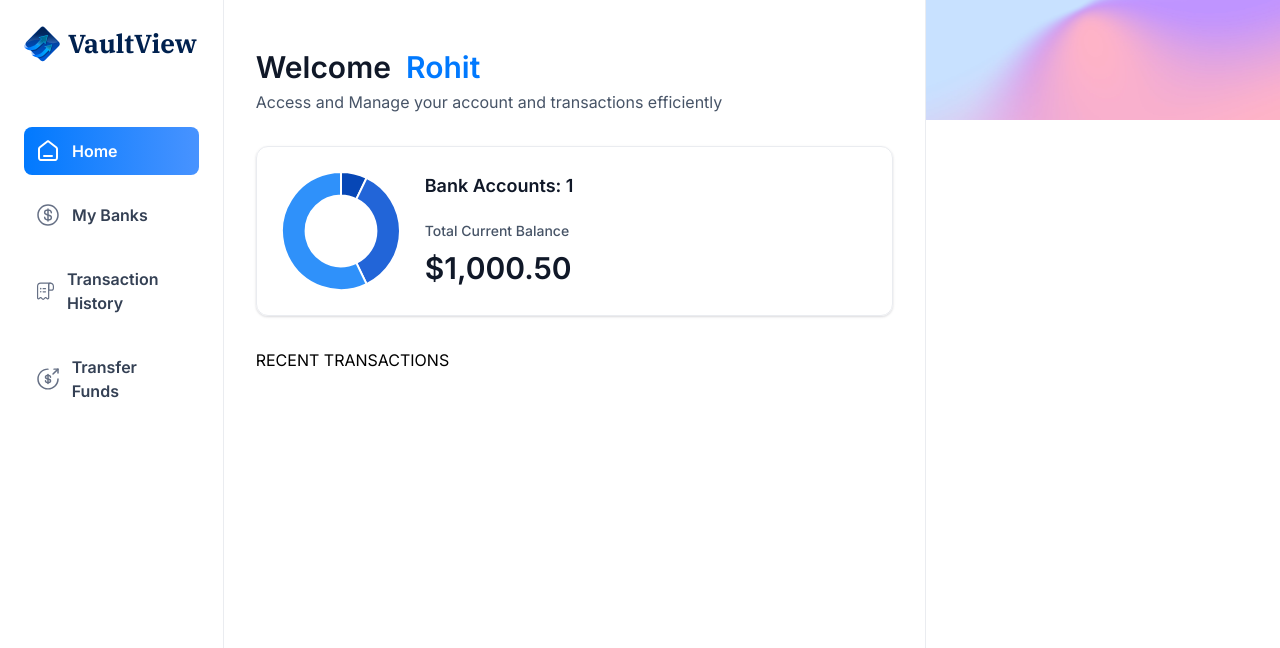
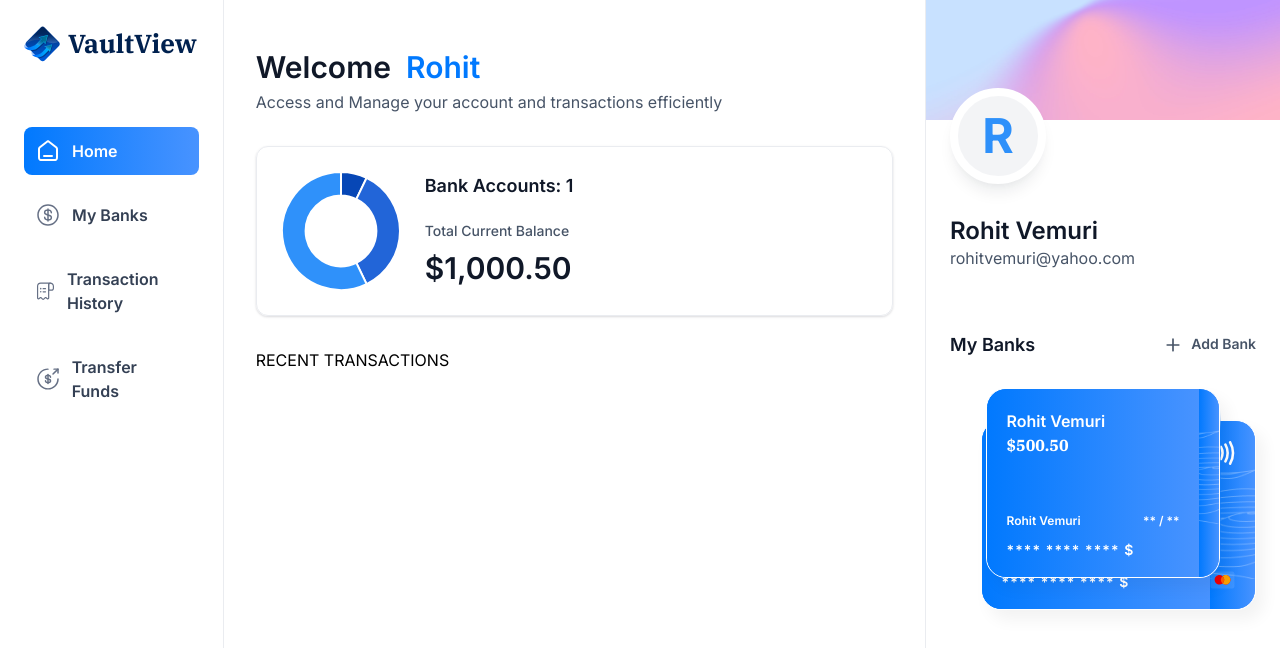
Before and after one commit to rvemuri2/vaultedview, a Next.js app: page / in a window 1280 px wide. Shown: the top 648 px of the page. Built offline with nearby package versions, Linux system fonts and the light colour scheme.

Commit message:
Adding cards to the right sidebar

```diff
--- a/src/app/(root)/page.tsx
+++ b/src/app/(root)/page.tsx
@@ -4,7 +4,11 @@
 import RightSidebar from "/src/components/ui/RightSidebar";
 
 const Home = () => {
-  const loggedIn = { firstName: "Rohit" };
+  const loggedIn = {
+    firstName: "Rohit",
+    lastName: "Vemuri",
+    email: "rohitvemuri@yahoo.com",
+  };
   return (
     <section className="home">
       <div className="home-content">
@@ -23,7 +27,11 @@
         </header>
         RECENT TRANSACTIONS
       </div>
-      <RightSidebar user={loggedIn} transactions={[]} banks={[]} />
+      <RightSidebar
+        user={loggedIn}
+        transactions={[]}
+        banks={[{ currentBalance: 500.5 }, { currentBalance: 242.23 }]}
+      />
     </section>
   );
 };
--- /dev/null
+++ b/src/components/ui/BankCard.tsx
@@ -0,0 +1,51 @@
+import React from "react";
+import Link from "next/link";
+import Image from "next/image";
+import pay from "/public/icons/Paypass.svg";
+import mastercard from "/public/icons/mastercard.svg";
+import lines from "/public/icons/lines.png";
+import { formatAmount } from "/lib/utils.ts";
+const BankCard = ({
+  account,
+  userName,
+  showBalance = true,
+}: CreditCardProps) => {
+  return (
+    <div className="flex flex-col">
+      <Link href="/" className="bank-card">
+        <div className="bank-card_content">
+          <div>
+            <h1 className="text-16 font-semibold text-white">
+              {account.name || userName}
+            </h1>
+            <p className="font-ibm-plex-serif font-black text-white">
+              {formatAmount(account.currentBalance)}
+            </p>
+          </div>
+          <article className="flex flex-col gap-2">
+            <div className="flex justify-between">
+              <h1 className="text-12 font-semibold text-white">{userName}</h1>
+              <h2 className="text-12 font-semibold text-white">** / **</h2>
+            </div>
+            <p className="text-14 font-semibold tracking-[1.1px] text-white">
+              **** **** **** $<span className="text-16">{account.mask}</span>
+            </p>
+          </article>
+        </div>
+        <div className="bank-card_icon">
+          <Image src={pay} width={20} height={24} alt="pay" />
+          <Image src={mastercard} width={45} height={32} alt="mastercard" />
+        </div>
+        <Image
+          src={lines}
+          width={316}
+          height={190}
+          alt="lines"
+          className="absolute top-0 left-0"
+        />
+      </Link>
+    </div>
+  );
+};
+
+export default BankCard;
--- a/src/components/ui/RightSidebar.tsx
+++ b/src/components/ui/RightSidebar.tsx
@@ -1,10 +1,57 @@
 import React from "react";
-
+import Link from "next/link";
+import Image from "next/image";
+import plus from "/public/icons/plus.svg";
+import BankCard from "/src/components/ui/BankCard";
 const RightSidebar = ({ user, transactions, banks }: RightSidebarProps) => {
   return (
     <aside className="right-sidebar">
       <section className="flex flex-col pb-8">
         <div className="profile-banner" />
+        <div className="profile">
+          <div className="profile-img">
+            <span className="text-5xl font-bold text-blue-500">
+              {user.firstName[0]}
+            </span>
+          </div>
+          <div className="profile-details">
+            <h1 className="profile-name">
+              {user.firstName} {user.lastName}
+            </h1>
+            <p className="profile-email">{user.email}</p>
+          </div>
+        </div>
+      </section>
+      <section className="banks">
+        <div className="flex w-full justify-between">
+          <h2 className="header-2">My Banks</h2>
+          <Link href="/" className="flex gap-2">
+            <Image src={plus} width={20} height={20} alt="plus" />
+            <h2 className="text-14 font-semibold text-gray-600">Add Bank</h2>
+          </Link>
+        </div>
+        {banks?.length > 0 && (
+          <div className="relative flex flex-1 flex-col items-center justify-center gap-5">
+            <div className="relative z-10">
+              <BankCard
+                key={banks[0].$id}
+                account={banks[0]}
+                userName={`${user.firstName} ${user.lastName}`}
+                showBalance={false}
+              />
+            </div>
+            {banks[1] && (
+              <div className="absolute right-0 top-8 z-0 w-[90%]">
+                <BankCard
+                  key={banks[1].$id}
+                  account={banks[1]}
+                  userName={`${user.firstName} ${user.lastName}`}
+                  showBalance={false}
+                />
+              </div>
+            )}
+          </div>
+        )}
       </section>
     </aside>
   );
```
